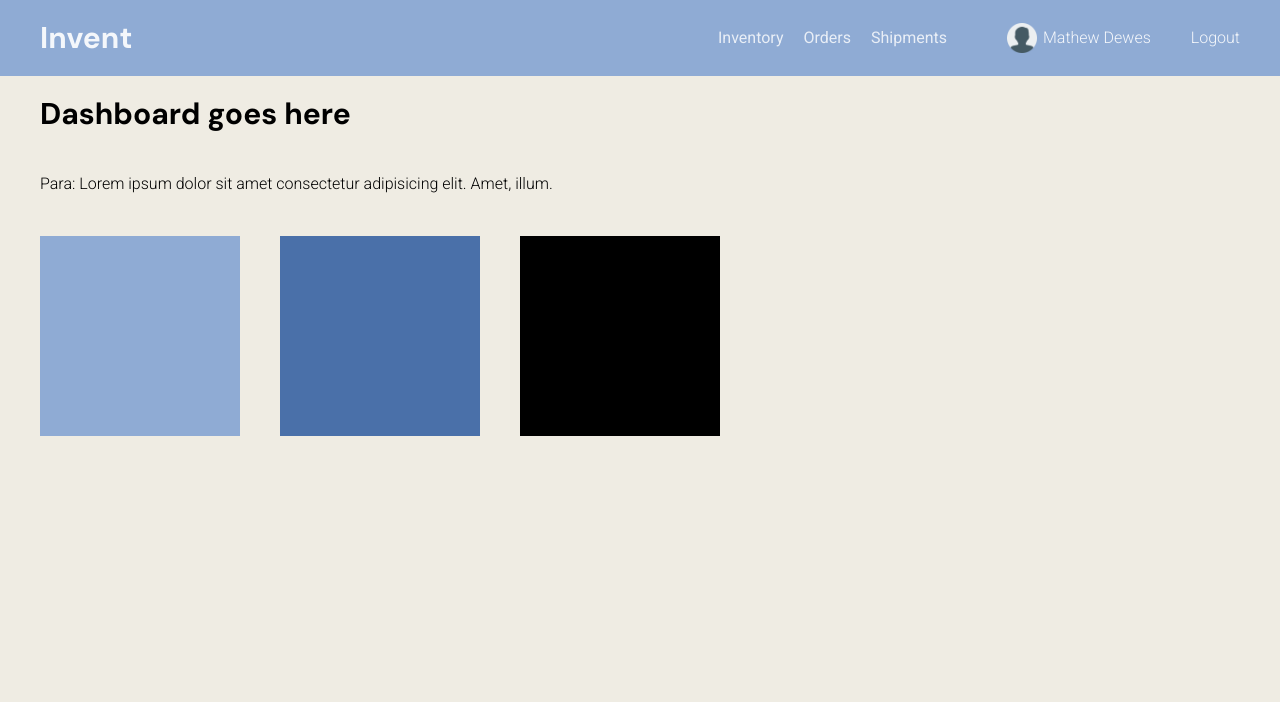
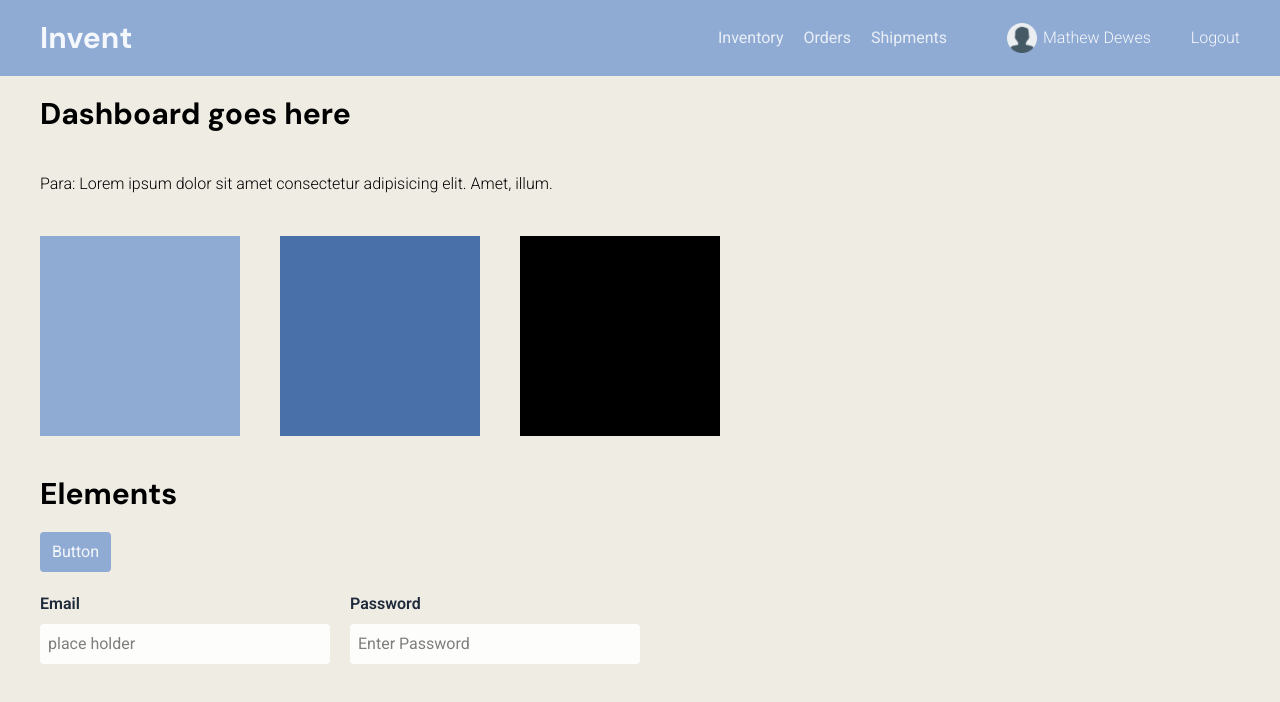
Before and after one commit to mathew-dewes/invent, a Next.js app: page / in a window 1280 px wide. Shown: the top 702 px of the page. Built offline with nearby package versions, Linux system fonts and the light colour scheme.

Commit message:
UI button, input, label and error message added

```diff
--- a/app/page.tsx
+++ b/app/page.tsx
@@ -1,16 +1,42 @@
+import Button from "@/components/ui/Button";
+import ErrorMessage from "@/components/ui/ErrorMessage";
+import Input from "@/components/ui/Input";
+import Label from "@/components/ui/Label";
+
 export default function page() {
   return (
     <div>
       <h1>Dashboard goes here</h1>
 
-        <div className="mt-10">
-   <p>Para: Lorem ipsum dolor sit amet consectetur adipisicing elit. Amet, illum.</p>
+      <div className="mt-10">
+        <p>Para: Lorem ipsum dolor sit amet consectetur adipisicing elit. Amet, illum.</p>
         <div className="flex mt-10 gap-10">
           <div className="w-50 aspect-square bg-light-blue-500" />
           <div className="w-50 aspect-square bg-dark-blue-500" />
           <div className="w-50 aspect-square bg-[#000000]" />
+
         </div>
+        <div className="mt-10">
+          <h1>Elements</h1>
+          <div className="mt-5 w-150">
+        <Button text="Button"/>
+        <div className="flex gap-5 mt-5">
+          <div className="w-full">
+             <Label text="Email"/>
+    <Input/>
+          </div>
+          <div className="w-full">
+               <Label text="Password"/>
+               <Input placeholder="Enter Password"/>
+               {/* <ErrorMessage/> */}
+          </div>
+
         </div>
+
+          </div>
+
+        </div>
+      </div>
 
 
 
--- a/components/NavLinks.tsx
+++ b/components/NavLinks.tsx
@@ -6,7 +6,7 @@ import { usePathname } from "next/navigation";
 export default function NavLinks(){
           const path = usePathname();
     return (
-         <ul className="flex gap-5 items-center text-white/80">
+         <ul className="md:flex gap-5 items-center text-white/80 hidden">
                     <Link className={`${path.startsWith("/inventory") ? "text-white font-semibold" : "hover:text-white"}`} href={'/inventory'}>Inventory</Link>
                     <Link className={`${path.startsWith("/orders") ? "text-white font-semibold" : "hover:text-white"}`} href={'/orders'}>Orders</Link>
                     <Link className={`${path.startsWith("/shipments") ? "text-white font-semibold" : "hover:text-white"}`}  href={'/shipments'}>Shipments</Link>
--- /dev/null
+++ b/components/ui/Button.tsx
@@ -0,0 +1,5 @@
+export default function Button({text}:{text: string}){
+    return  <button className="bg-light-blue-500 text-white/90 hover:text-white px-2 py-1.5 md:px-3 md:py-2 box-border  hover:bg-blue-400 cursor-pointer rounded
+    active:scale-95 transition-transform duration-150 ease-out text-sm md:text-base">
+        {text}</button>
+}
--- /dev/null
+++ b/components/ui/ErrorMessage.tsx
@@ -0,0 +1,12 @@
+
+import { ShieldAlert } from "lucide-react";
+
+
+export default function ErrorMessage(){
+    return (
+        <div className="flex items-center mt-2 gap-1">
+            <ShieldAlert className="text-red-400"/>
+            <p className="text-red-400"><span className="font-normal text-sm md:text-base">Error message!</span></p></div>
+    )
+
+}
--- /dev/null
+++ b/components/ui/Input.tsx
@@ -0,0 +1,7 @@
+export default function Input({placeholder = "place holder", error = false}:{placeholder?: string, error?: boolean}){
+    return   <input
+    type="text"
+    placeholder={placeholder}
+    className={`rounded py-2 px-2 w-full bg-white/90
+        ${error ? "border-red-400 border-2" : ""}`}  />
+}
--- /dev/null
+++ b/components/ui/Label.tsx
@@ -0,0 +1,5 @@
+export default function Label({text, error = false}:{text: string, error?: boolean}){
+    return <p className="mb-2"><span className="font-semibold text-gray-800">{text}
+    {error && <span className="ml-1 text-red-400">*</span>}
+   </span></p>
+}
--- a/package.json
+++ b/package.json
@@ -10,6 +10,7 @@
     "lint": "eslint"
   },
   "dependencies": {
+    "lucide-react": "^0.556.0",
     "next": "16.0.7",
     "react": "19.2.0",
     "react-dom": "19.2.0"
```
Also changed, not shown: 1 other file (tests, documents, lock files or other folders).
